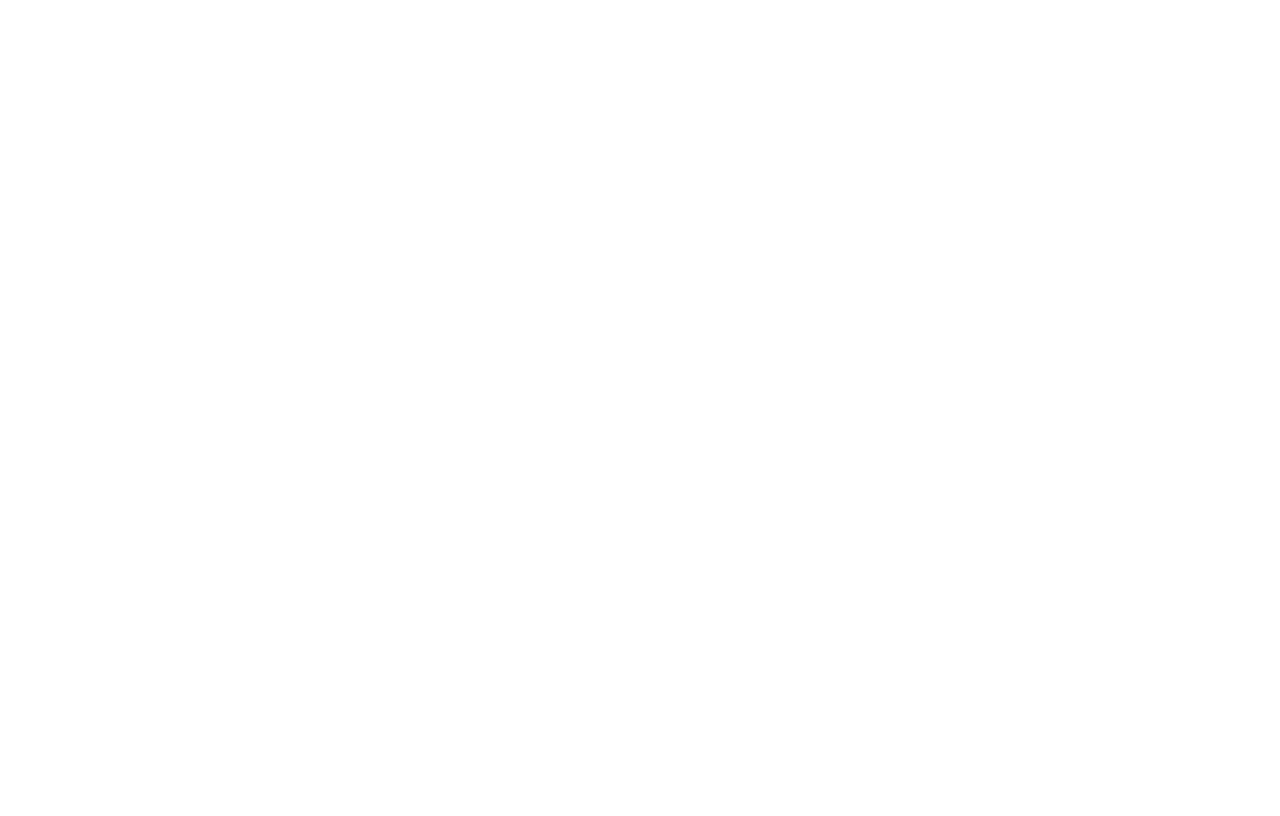
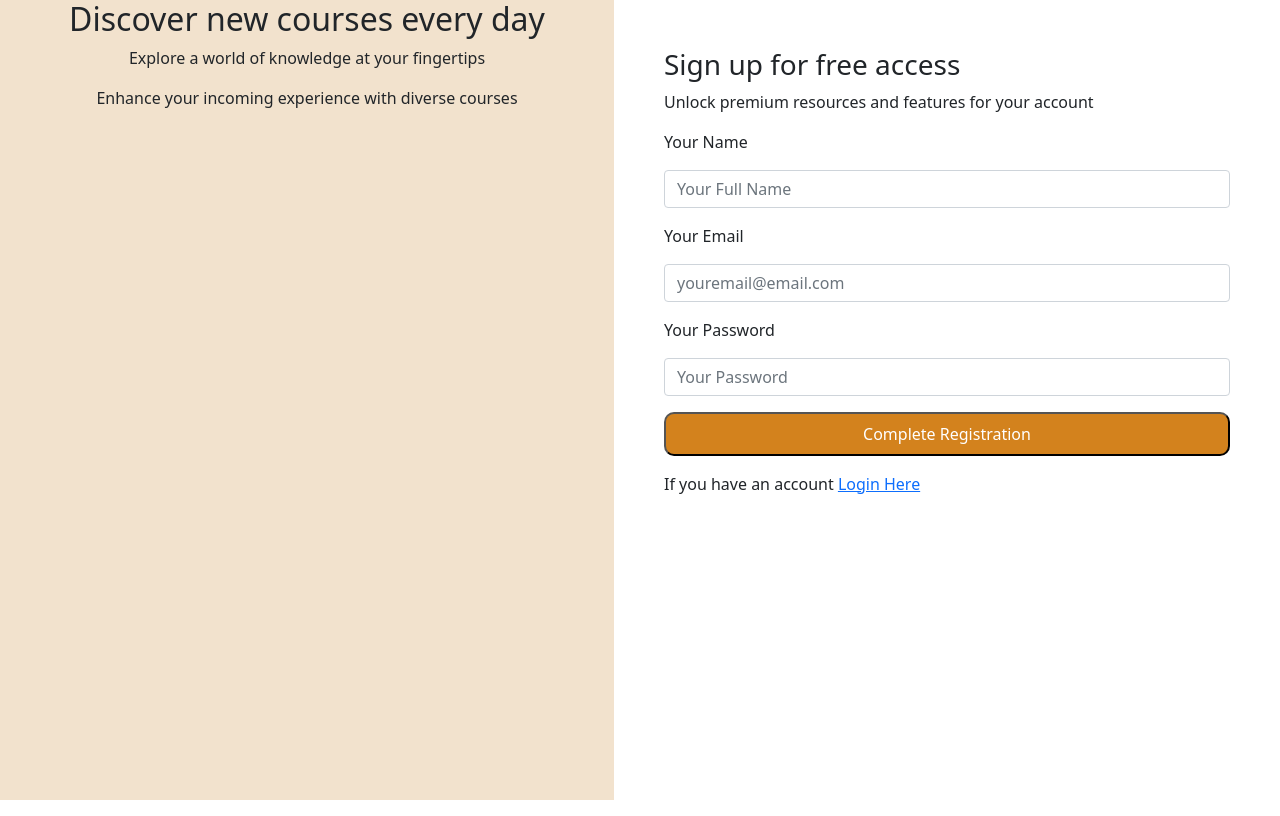
Before and after one commit to javiguerra777/learning-management-system, an ASP.NET Core app: page /registration in a window 1280 px wide. Before the commit the page is empty. Run offline with ASP.NET Core 8, Linux system fonts and the light colour scheme; style sheets or scripts are compiled from the project's sources.

Commit message:
feat(Registration UI): completed building out the UI for the login and registration pages, barring one image for the registration page

```diff
--- a/Pages/Index.cshtml
+++ b/Pages/Index.cshtml
@@ -12,7 +12,7 @@
                 <p>Email</p>
                 <input
                 type="email"
-                name="email"
+                name="Email"
                 id="email"
                 class="form-control"
                 placeholder="youremail@email.com"
@@ -23,14 +23,14 @@
                 <p>Password</p>
                 <input
                 type="password"
-                name="password"
+                name="Password"
                 id="password"
                 class="form-control"
                 placeholder="Your Password"
                 required
                 >
             </label>
-            <input type="submit" value="Log In" class="mt-3 w-100 submit-login">
+            <input type="submit" value="Log In" class="mt-3 w-100 submit-login p-2">
         </form>
         <hr>
         <p>If you don't have an account <a href="/registration">Sign Up Here</a></p>
--- a/Pages/Registration.cshtml
+++ b/Pages/Registration.cshtml
@@ -4,5 +4,56 @@
     ViewData["Title"] = "Create New Account";
 }
 
-<section class="login-container">
+<section class="registration-container">
+    <section class="registration-image-container">
+        <h2>Discover new courses every day</h2>
+        <p>Explore a world of knowledge at your fingertips</p>
+        @* insert image below *@
+        @* insert image above *@
+        <p>Enhance your incoming experience with diverse courses</p>
+    </section>
+    <section class="registration-form-container">
+        <h3 class="mt-lg-5">Sign up for free access</h3>
+        <p>Unlock premium resources and features for your account</p>
+        <form action="post" class="w-100">
+            <label for="full-name" class="w-100">
+                <p>Your Name</p>
+                <input
+                type="text"
+                name="FullName"
+                id="full-name"
+                placeholder="Your Full Name"
+                class="form-control"
+                required
+                >
+            </label>
+            <br>
+            <label for="email" class="w-100 mt-3">
+                <p>Your Email</p>
+                <input
+                type="email"
+                name="Email"
+                id="email"
+                placeholder="youremail@email.com"
+                class="form-control"
+                required
+                >
+            </label>
+            <br>
+            <label for="password" class="w-100 mt-3">
+                <p>Your Password</p>
+                <input
+                type="password"
+                name="Password"
+                id="password"
+                placeholder="Your Password"
+                class="form-control"
+                required
+                >
+            </label>
+            <br>
+            <input type="submit" value="Complete Registration" class="submit-form mt-3 w-100 p-2">
+        </form>
+        <p class="mt-3">If you have an account <a href="/">Login Here</a></p>
+    </section>
 </section>
--- a/Pages/Shared/_Layout.cshtml
+++ b/Pages/Shared/_Layout.cshtml
@@ -9,7 +9,7 @@
     <link rel="stylesheet" href="~/learning_management_system.styles.css" asp-append-version="true" />
 </head>
 <body>
-    <main role="main" class="pb-3">
+    <main role="main">
       @RenderBody()
     </main>
     <script src="~/lib/jquery/dist/jquery.min.js"></script>
--- a/wwwroot/css/site.css
+++ b/wwwroot/css/site.css
@@ -11,5 +11,59 @@
     width: 900px;
   }
 }
+.login-container .submit-login {
+  background-color: #d3821d;
+  color: #ffffff;
+  border-radius: 10px;
+}
+
+.registration-container {
+  width: 100vw;
+  height: 100vh;
+  display: flex;
+  flex-direction: column;
+  justify-content: center;
+  align-items: center;
+  background-color: whitesmoke;
+}
+@media screen and (min-width: 992px) {
+  .registration-container {
+    flex-direction: row;
+    justify-content: flex-start;
+    align-items: flex-start;
+  }
+}
+.registration-container .registration-image-container {
+  width: 100%;
+  height: 100%;
+  display: none;
+  background-color: #f2e2cd;
+}
+@media screen and (min-width: 992px) {
+  .registration-container .registration-image-container {
+    display: flex;
+    flex-direction: column;
+    align-items: center;
+  }
+}
+.registration-container .registration-form-container {
+  width: 90%;
+  padding: 15px;
+  border-radius: 10px;
+  background-color: #ffffff;
+}
+@media screen and (min-width: 992px) {
+  .registration-container .registration-form-container {
+    width: 100%;
+    height: 100%;
+    padding: 0 50px;
+    border-radius: 0px;
+  }
+}
+.registration-container .registration-form-container .submit-form {
+  background-color: #d3821d;
+  color: #ffffff;
+  border-radius: 10px;
+}
 
 /*# sourceMappingURL=site.css.map */
--- a/wwwroot/sass/login.scss
+++ b/wwwroot/sass/login.scss
@@ -9,4 +9,9 @@
       width: 900px;
     }
   }
+  .submit-login {
+    background-color: $dark-orange;
+    color: $app-white;
+    border-radius: 10px;
+  }
 }
--- /dev/null
+++ b/wwwroot/sass/registration.scss
@@ -0,0 +1,43 @@
+@import "variables";
+.registration-container {
+  width: 100vw;
+  height: 100vh;
+  display: flex;
+  flex-direction: column;
+  justify-content: center;
+  align-items: center;
+  background-color: whitesmoke;
+  @media screen and (min-width: $large) {
+    flex-direction: row;
+    justify-content: flex-start;
+    align-items: flex-start;
+  }
+  .registration-image-container {
+    width: 100%;
+    height: 100%;
+    display: none;
+    background-color: $app-tan;
+    @media screen and (min-width: $large) {
+      display: flex;
+      flex-direction: column;
+      align-items: center;
+    }
+  }
+  .registration-form-container {
+    width: 90%;
+    padding: 15px;
+    border-radius: 10px;
+    background-color: $app-white;
+    @media screen and (min-width: $large) {
+      width: 100%;
+      height: 100%;
+      padding: 0 50px;
+      border-radius: 0px;
+    }
+    .submit-form {
+      background-color: $dark-orange;
+      color: $app-white;
+      border-radius: 10px;
+    }
+  }
+}
--- a/wwwroot/sass/site.scss
+++ b/wwwroot/sass/site.scss
@@ -1 +1,2 @@
 @import 'login';
+@import 'registration';
--- a/wwwroot/sass/variables.scss
+++ b/wwwroot/sass/variables.scss
@@ -4,3 +4,7 @@
 $large: 992px; // Laptops
 $extra-large: 1200px; // Desktops
 $double-extra-large: 1400px; // Large Desktops or TVs
+// Colors
+$dark-orange: #d3821d;
+$app-white: #ffffff;
+$app-tan: #f2e2cd;
```
Also changed, not shown: Pages/Index.cshtml.cs (+9 -2 lines).
